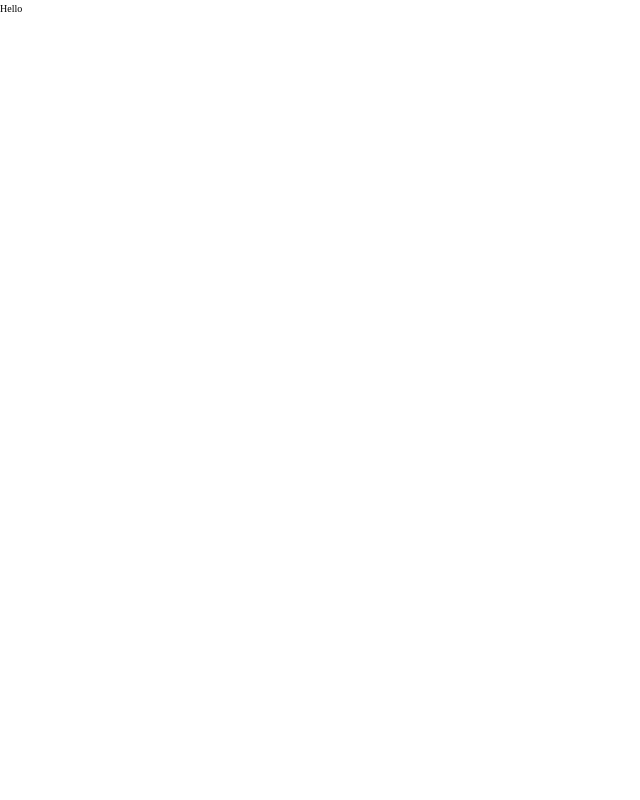
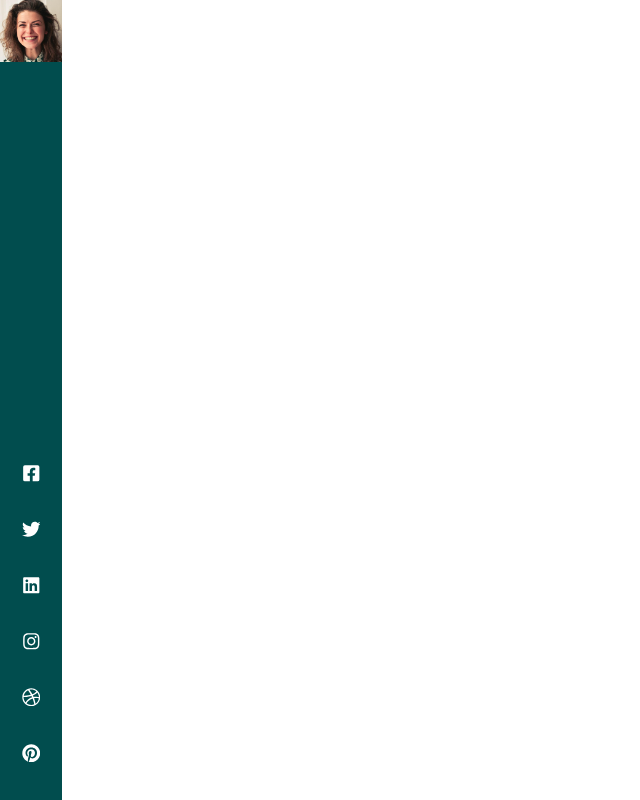
Before and after one commit to c0basi/scarlet-portfolio, a JavaScript app: page / in a window 1280 px wide. Shown: the whole page, without its empty margins (0-640 px from the left). Built offline with nearby package versions, Linux system fonts and the light colour scheme; the HTML template or start-up script is replaced by a standard one; a web font is replaced by a local one.

Commit message:
finished side-nav component

```diff
--- a/package.json
+++ b/package.json
@@ -3,6 +3,10 @@
 	"version": "0.1.0",
 	"private": true,
 	"dependencies": {
+		"@material-ui/core": "^4.12.3",
+		"@material-ui/icons": "^4.11.2",
+		"@material-ui/utils": "^4.11.2",
+		"@mui/icons-material": "^5.4.2",
 		"@testing-library/jest-dom": "^5.11.6",
 		"@testing-library/react": "^11.2.2",
 		"@testing-library/user-event": "^12.5.0",
--- a/public/index.html
+++ b/public/index.html
@@ -24,6 +24,7 @@
       work correctly both with client-side routing and a non-root public URL.
       Learn how to configure a non-root public URL by running `npm run build`.
     -->
+
 		<title>React App</title>
 	</head>
 	<body>
--- a/src/App.js
+++ b/src/App.js
@@ -1,11 +1,10 @@
+import SideNav from './components/SideNav';
 import './App.css';
 function App() {
 	return (
 		<div className="overlay">
-			<div className="first">
-				<p>Hello</p>
-			</div>
-			<div className="second"></div>
+			<div className="first"></div>
+			<SideNav />
 		</div>
 	);
 }
--- /dev/null
+++ b/src/components/SideNav.css
@@ -0,0 +1,43 @@
+.side-nav {
+	position: sticky;
+	top: 0;
+	left: 0;
+}
+
+.side-nav__content {
+	display: flex;
+	height: 100%;
+	background-color: var(--primary-color);
+	flex-direction: column;
+	justify-content: space-between;
+}
+
+.side-nav__content-logo img {
+	width: calc(3vh + 3vw);
+	object-fit: cover;
+}
+
+.side-nav__content--social {
+	height: 100%;
+	display: flex;
+	flex-direction: column;
+	align-items: center;
+	justify-content: flex-end;
+}
+
+.side-nav__content--social__icon {
+	color: white;
+	font-size: calc(1rem + 0.6667vw);
+	margin-bottom: calc(2rem + 0.667vw);
+	transition: color 0.35s cubic-bezier(0.075, 0.82, 0.165, 1);
+}
+/* .side-nav__content--social__icon {
+	padding-bottom: calc(1rem + 0.67vw);
+	color: red;
+	font-size: calc(1rem + 0.6667vw);
+} */
+
+.myReact-icons2:hover,
+.myReact-icons2:active {
+	color: var(--secondary-color);
+}
--- /dev/null
+++ b/src/components/SideNav.js
@@ -0,0 +1,56 @@
+import { FaFacebookSquare } from 'react-icons/fa';
+import { IconContext } from 'react-icons';
+
+import { FaTwitter } from 'react-icons/fa';
+import { FaLinkedin } from 'react-icons/fa';
+import { FaInstagram } from 'react-icons/fa';
+import { FaDribbble } from 'react-icons/fa';
+import { FaPinterest } from 'react-icons/fa';
+
+import './SideNav.css';
+const SideNav = () => {
+	// const styles = {
+	// 	size: 'calc(1rem + 0.6667vw)',
+	// 	color: 'white',
+	// 	paddingBottom: 'calc(1rem + 0.67vw)',
+	// 	transition: 'color 0.3s ease-in-out',
+	// 	'&:hover': {
+	// 		color: '##ff9408',
+	// 	},
+	// };
+	return (
+		<IconContext.Provider
+			value={{ className: 'side-nav__content--social__icon' }}
+		>
+			<aside className="side-nav">
+				<div className="side-nav__content">
+					<div className="side-nav__content-logo">
+						<img src="img/logo-01.jpg" alt="logo"></img>
+					</div>
+					<ul className="side-nav__content--social">
+						<a href="#">
+							<FaFacebookSquare />
+						</a>
+						<a href="#">
+							<FaTwitter />
+						</a>
+						<a href="#">
+							<FaLinkedin />
+						</a>
+						<a href="#">
+							<FaInstagram />
+						</a>
+						<a href="#">
+							<FaDribbble />
+						</a>
+						<a href="#">
+							<FaPinterest />
+						</a>
+					</ul>
+				</div>
+			</aside>
+		</IconContext.Provider>
+	);
+};
+
+export default SideNav;
```
Also changed, not shown: 2 other files (tests, documents, lock files or other folders). Lines whose indentation alone changed are shown as unchanged.
